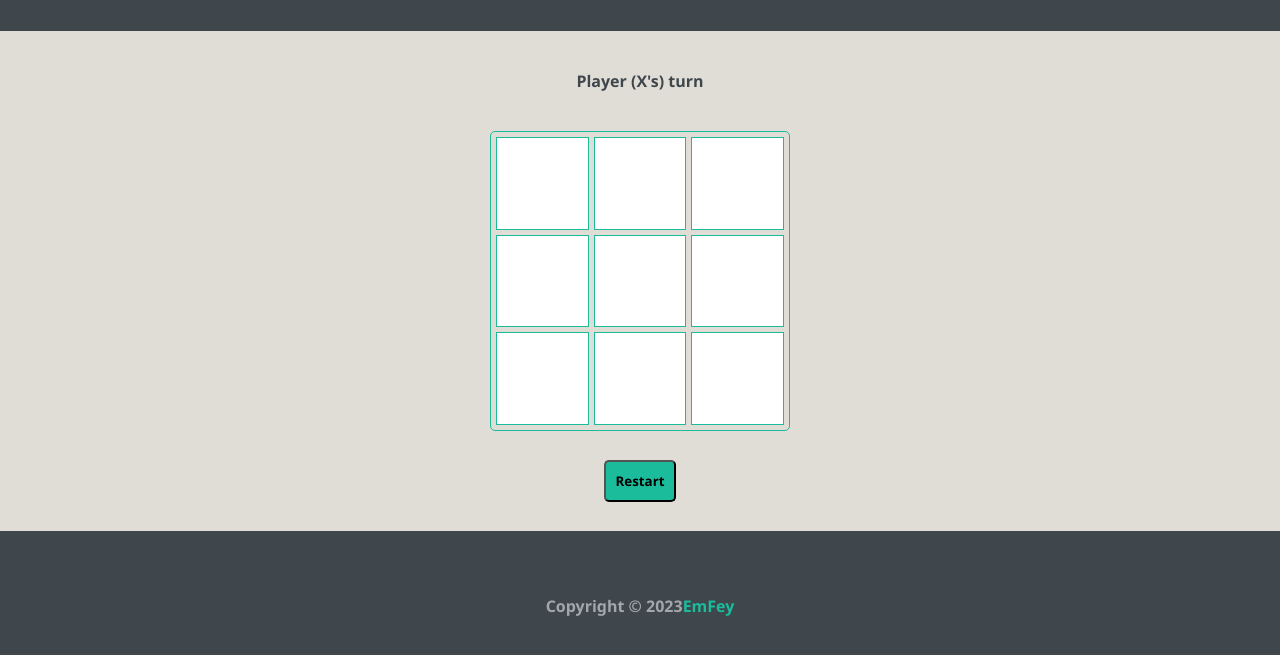
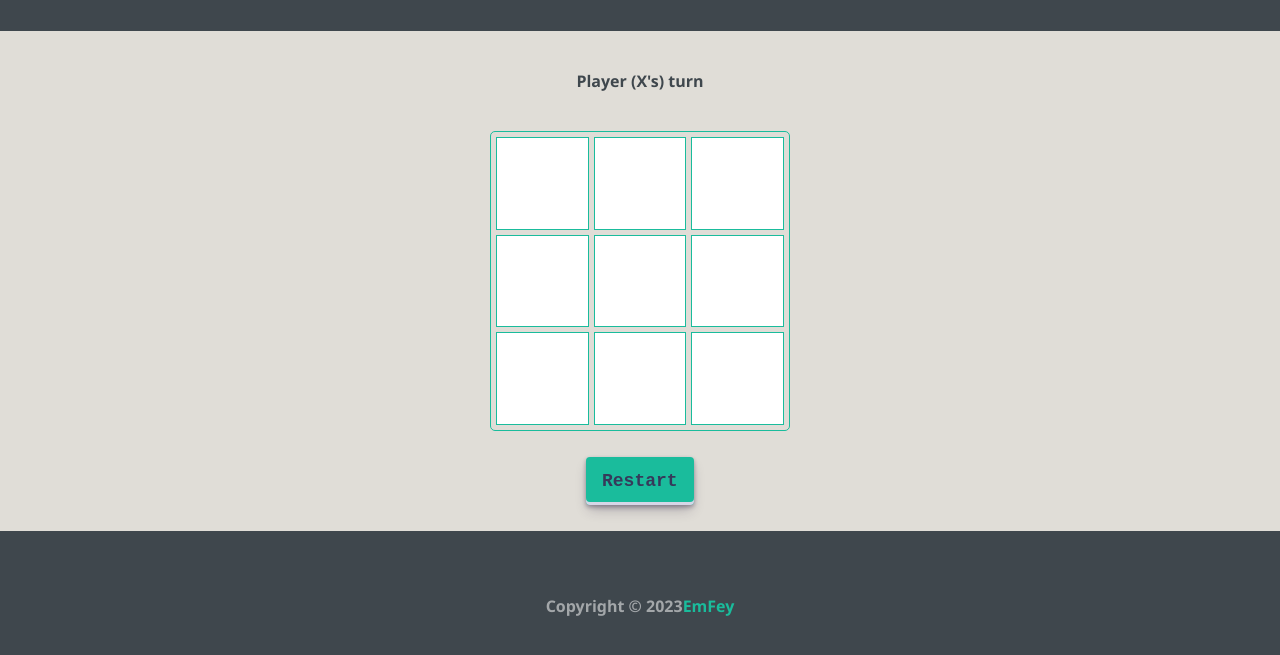
Before and after one commit to EmFey/TicTacToe, a plain HTML site: page index.html in a window 1280 px wide. Shown: the part 119-774 px from the top of the page. Drawn offline with Linux system fonts and the light colour scheme.

Commit message:
Modified Button styling

```diff
--- a/style.css
+++ b/style.css
@@ -63,13 +63,48 @@
 }
 
 button {
-    background-color: #1abc9c;
-    padding: var(--main-padding);
-    border-radius: 5px;
-    -webkit-border-radius: 5px;
-    -moz-border-radius: 5px;
-    -ms-border-radius: 5px;
-    -o-border-radius: 5px;
+  align-items: center;
+  appearance: none;
+  background-color: #1abc9c;
+  border-radius: 4px;
+  border-width: 0;
+  box-shadow: rgba(45, 35, 66, 0.4) 0 2px 4px,rgba(45, 35, 66, 0.3) 0 7px 13px -3px,#D6D6E7 0 -3px 0 inset;
+  box-sizing: border-box;
+  color: #36395A;
+  cursor: pointer;
+  display: inline-flex;
+  font-family: "JetBrains Mono",monospace;
+  height: 48px;
+  justify-content: center;
+  line-height: 1;
+  list-style: none;
+  overflow: hidden;
+  padding-left: 16px;
+  padding-right: 16px;
+  position: relative;
+  text-align: left;
+  text-decoration: none;
+  transition: box-shadow .15s,transform .15s;
+  user-select: none;
+  -webkit-user-select: none;
+  touch-action: manipulation;
+  white-space: nowrap;
+  will-change: box-shadow,transform;
+  font-size: 18px;
+}
+
+button:focus {
+  box-shadow: #D6D6E7 0 0 0 1.5px inset, rgba(45, 35, 66, 0.4) 0 2px 4px, rgba(45, 35, 66, 0.3) 0 7px 13px -3px, #D6D6E7 0 -3px 0 inset;
+}
+
+button:hover {
+  box-shadow: rgba(45, 35, 66, 0.4) 0 4px 8px, rgba(45, 35, 66, 0.3) 0 7px 13px -3px, #D6D6E7 0 -3px 0 inset;
+  transform: translateY(-2px);
+}
+
+button:active {
+  box-shadow: #D6D6E7 0 3px 7px inset;
+  transform: translateY(2px);
 }
 
 .footer {
```
